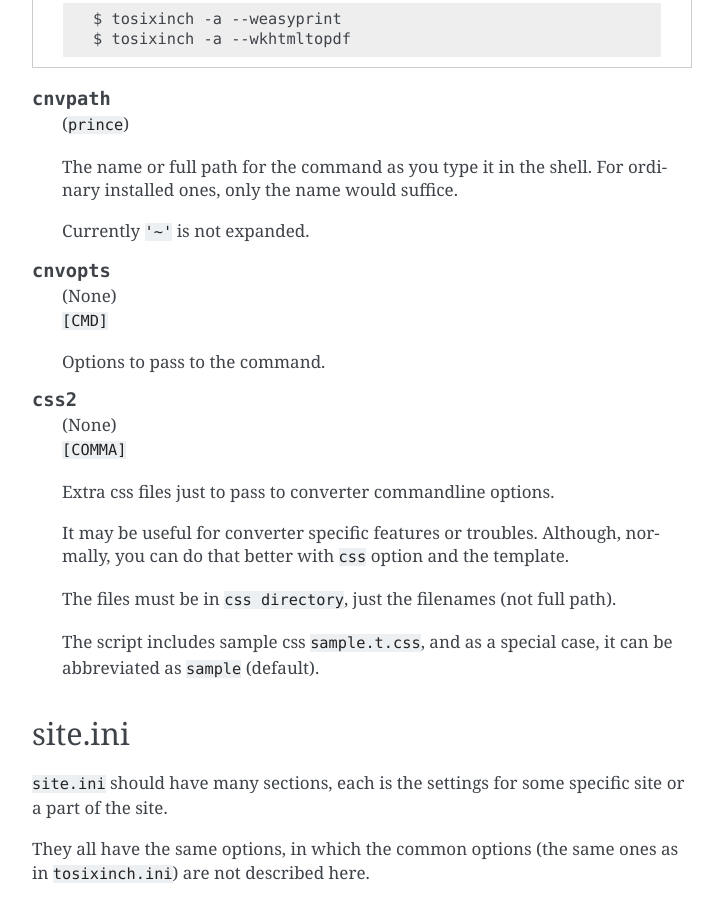
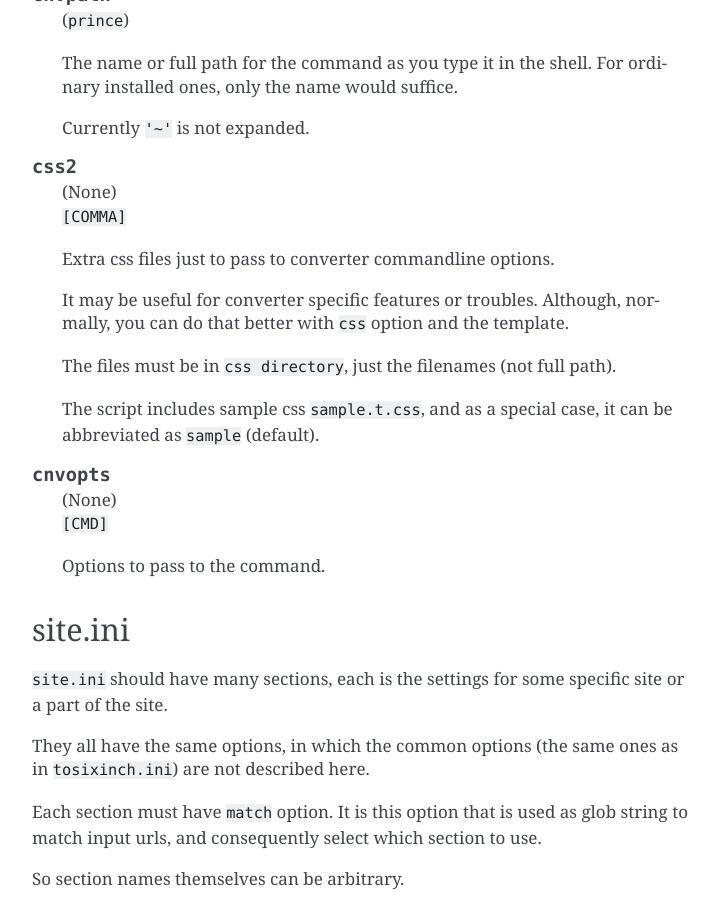
Before and after one commit to openandclose/tosixinch, a Sphinx documentation site: the page built from docs/options.rst, in a window 1280 px wide and 900 px high, scrolled down 11268 px. Shown: the whole window, without its empty margins (388-1111 px from the left). Built offline with Sphinx 7.4.7, drawn with Linux system fonts in a browser that asks for light colours; some of the changed lines change nothing that is shown; some of the changed text lies outside the part shown.

Commit message:
[small edits] (repository wide)

```diff
--- a/docs/options.rst
+++ b/docs/options.rst
@@ -317,12 +317,6 @@
     So if you want actual whitespaces, quote them as the default does.
     Quotes are stripped by the script in turn.
 
-.. confopt:: textcss
-
-    (None)
-
-    Not used.
-
 .. confopt:: trimdirs \*
 
     | (``3``)
@@ -621,13 +615,6 @@
 
     Currently ``'~'`` is not expanded.
 
-.. confopt:: cnvopts
-
-    | (None)
-    | ``[CMD]``
-
-    Options to pass to the command.
-
 .. confopt:: css2
 
     | (None)
@@ -645,6 +632,13 @@
     The script includes sample css ``sample.t.css``,
     and as a special case, it can be abbreviated as ``sample``
     (default).
+
+.. confopt:: cnvopts
+
+    | (None)
+    | ``[CMD]``
+
+    Options to pass to the command.
 
 
 site.ini
```
Also changed, not shown: 1 other file.
